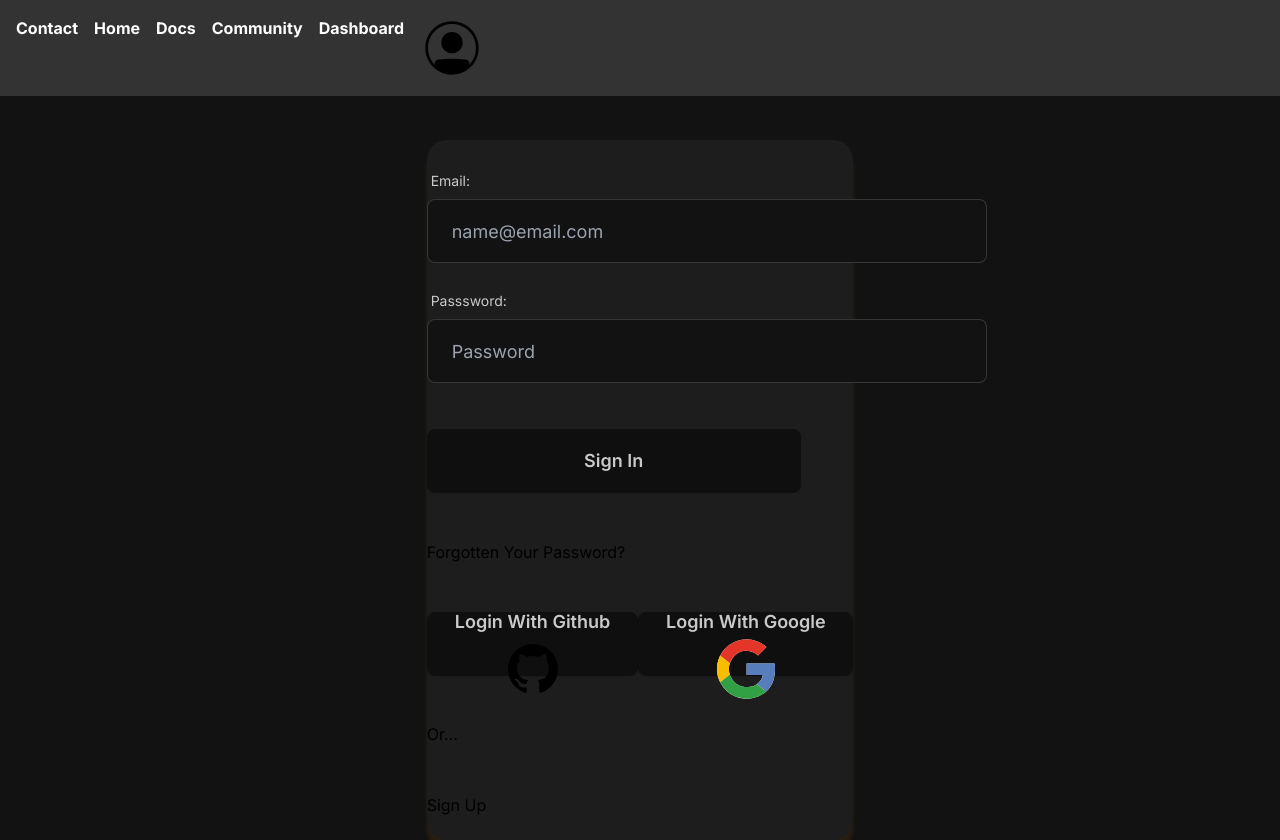
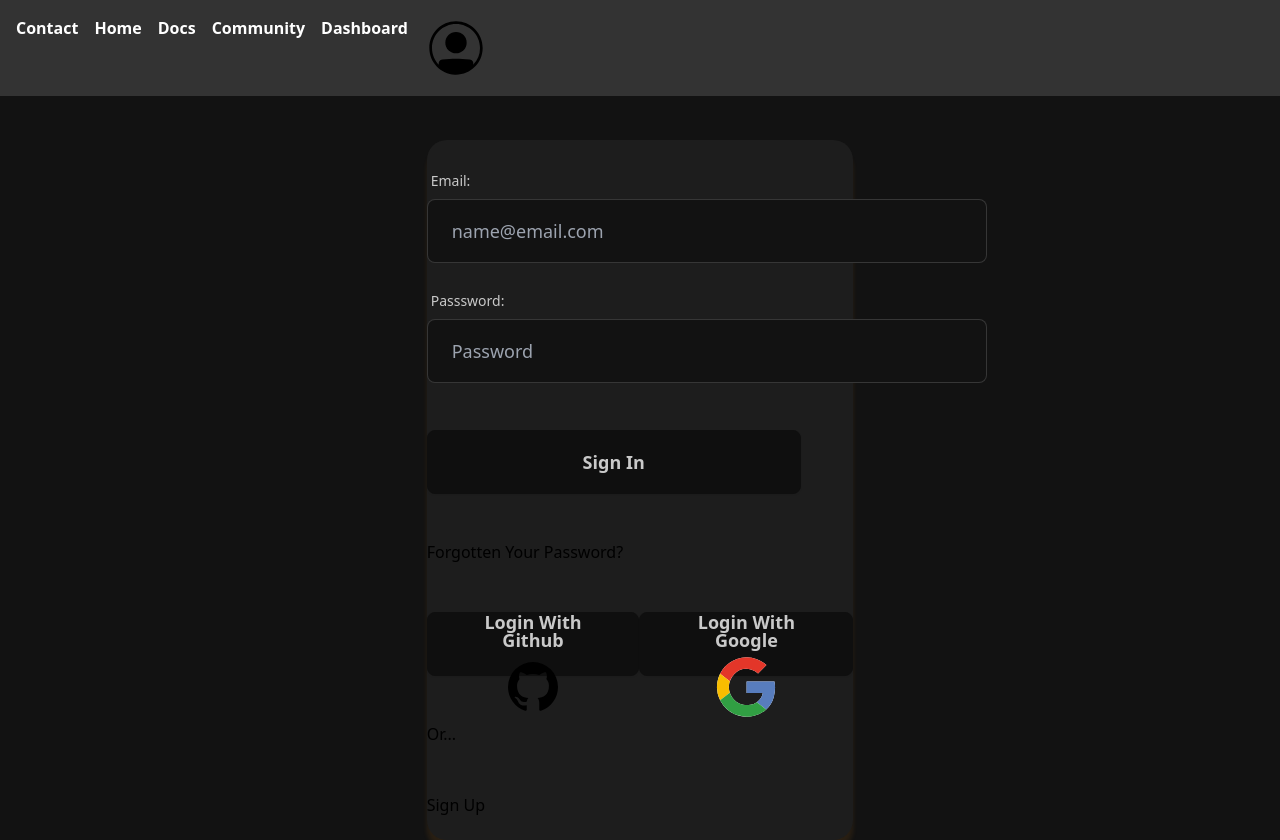
Before and after one commit to B3n-OHara/computerScience-NEA, a Next.js app: page /login in a window 1280 px wide. Built offline with nearby package versions, Linux system fonts and the light colour scheme; no server answers.

Commit message:
added fonts

```diff
--- a/app/layout.tsx
+++ b/app/layout.tsx
@@ -1,11 +1,31 @@
 import type { Metadata } from 'next'
 import Link from 'next/link';
-import { Inter } from 'next/font/google'
+import { Rubik, Source_Code_Pro, Roboto_Mono } from 'next/font/google'
 import './globals.css'
 import Image from 'next/image';
 import profileIcon from '@/public/healthicons--ui-user-profile.svg'
 
-const inter = Inter({ subsets: ['latin'] })
+const rubik = Rubik({
+  subsets: ['latin'],
+  weight: '600',
+  display: 'swap',
+  variable: '--font-rubik',
+})
+
+const sourceCodePro = Source_Code_Pro({
+  subsets: ['latin'],
+  weight: '500',
+  style: 'italic',
+  display: 'swap',
+  variable: '--font-source-code-pro',
+})
+
+const robotoMono = Roboto_Mono({
+  subsets: ['latin'],
+  weight: '300',
+  display: 'swap',
+  variable: '--font-roboto-mono',
+})
 
 export const metadata: Metadata = {
   title: 'ContaineriseIt',
@@ -19,7 +39,7 @@ export default function RootLayout({
 }) {
   return (
     <html lang="en">
-      <body className={inter.className}>
+      <body className={`${rubik.variable} ${sourceCodePro.variable} ${robotoMono.variable}`}>
         <header>
           <nav>
             <ul>
--- a/tailwind.config.ts
+++ b/tailwind.config.ts
@@ -11,7 +11,12 @@ const config: Config = {
       backgroundImage: {
         'gradient-radial': 'radial-gradient(var(--tw-gradient-stops))',
         'gradient-conic':
-          'conic-gradient(from 180deg at 50% 50%, var(--tw-gradient-stops))',
+        'conic-gradient(from 180deg at 50% 50%, var(--tw-gradient-stops))',
+      },
+      fontFamily: {
+        'titles': ['var(--font-rubik)'],
+        'subheadings': ['var(--font-source-code-pro)'],
+        'text': ['var(--font-roboto-mono']
       },
       colors: {
         'surface': '#121212',
```
